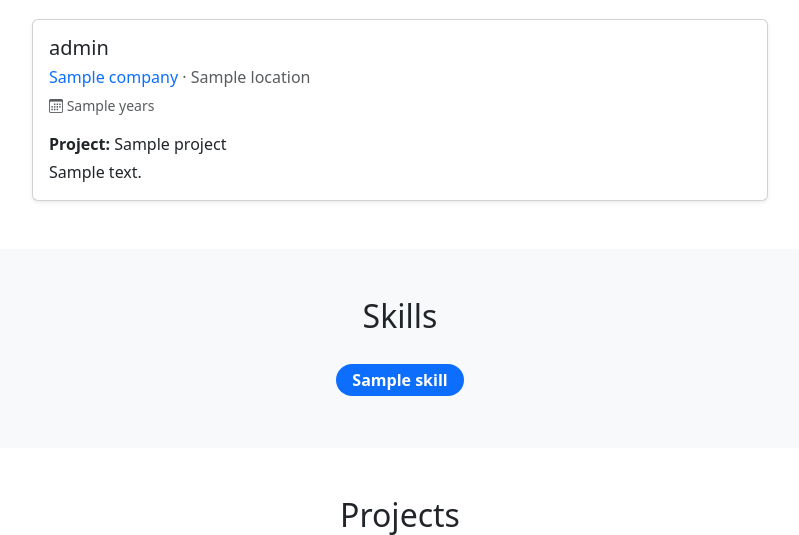
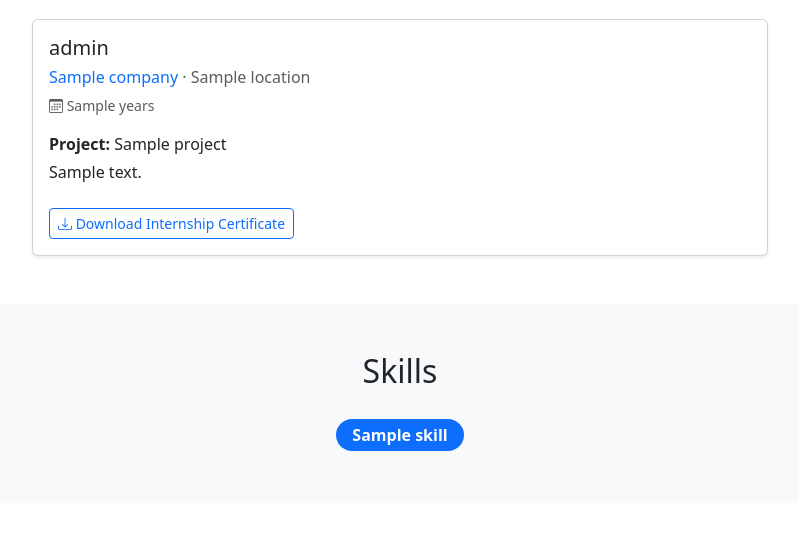
Before and after one commit to JP05-T/portfolio, a Python web app: template portfolio/templates/index.jinja2 in a window 1280 px wide. Shown: the part 829-1364 px from the top of the page, without its empty margins (240-1039 px from the left). Run offline with Jinja, Linux system fonts and the light colour scheme; the template is opened without the code that fills it: most values are stand-ins (such as "Sample title", 1, 10 or a date in 2020); grey boxes marked "Sample" are stand-in pictures.

Commit message:
Add download button for internship certificate

```diff
--- a/portfolio/templates/index.jinja2
+++ b/portfolio/templates/index.jinja2
@@ -41,7 +41,8 @@
                         <h6 class="text-primary">{{ internship.company }} <span class="text-muted">&middot; {{ internship.location }}</span></h6>
                         <p class="text-muted small"><i class="bi bi-calendar3"></i> {{ internship.years }}</p>
                         <p class="mb-1"><strong>Project:</strong> {{ internship.project }}</p>
-                        <p class="card-text mb-0">{{ internship.details }}</p>
+                        <p class="card-text">{{ internship.details }}</p>
+                        <a href="{{ 'static/' ~ internship.pdf }}" class="btn btn-sm btn-outline-primary mt-2" download><i class="bi bi-download"></i> Download Internship Certificate</a>
                     </div>
                 </div>
             </div>
--- a/portfolio/views.py
+++ b/portfolio/views.py
@@ -65,6 +65,7 @@ def home(request):
             "company": "Nexware Technologies Pvt Ltd",
             "location": "Coimbatore, Tamil Nadu, India",
             "years": "January 2026 - May 2026",
+            "pdf": "certificates/nexware-internship.pdf",
             "project": (
                 "Visual Audit Framework for Preventing E-Commerce Delivery and Return "
                 "Fraud"
```
Also changed, not shown: 1 other file.
